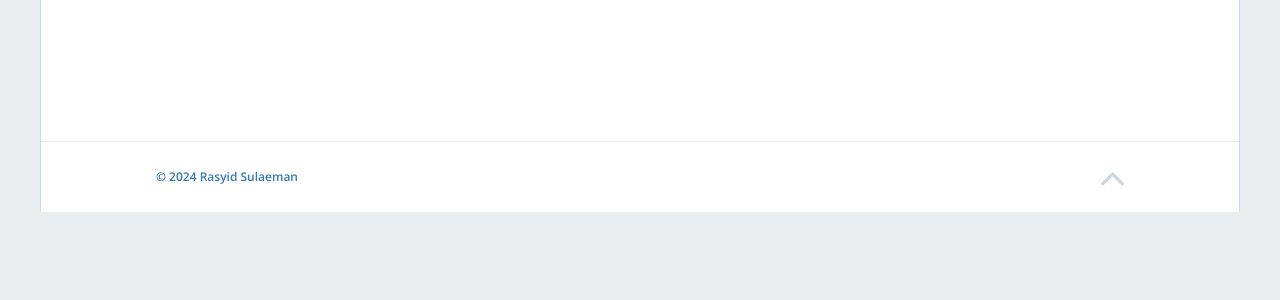
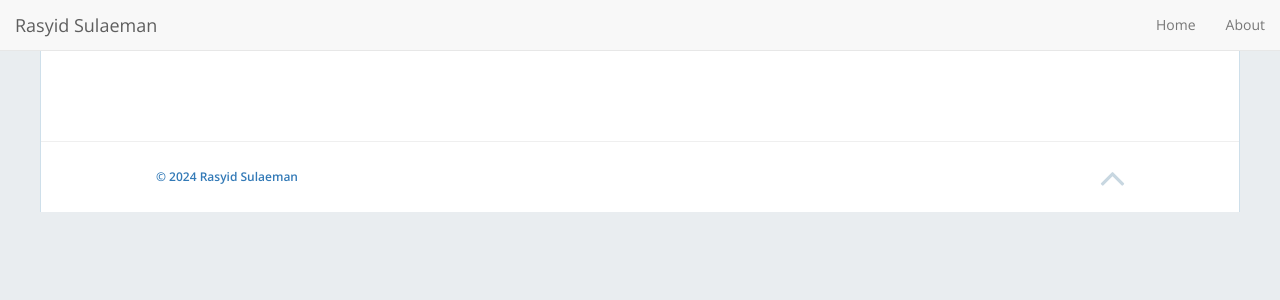
Before and after one commit to rasyidsulaeman/rasyidsulaeman.github.io, a Jekyll site: the page built from _posts/2016-02-18-phantom-jekyll-template.md, in a window 1280 px wide. Shown: the top 300 px of the page. Built offline with Jekyll 4.4.1, drawn with Linux system fonts in a browser that asks for light colours; nearby versions of some CDN libraries; part of the change alters nothing that is shown.

Commit message:
update post

```diff
--- a/_config.yml
+++ b/_config.yml
@@ -102,7 +102,7 @@ admin_name: 'Rasyid Sulaeman'
 enable_contact: true
 
 #### Phantom Navigation menu
-enable_nav: false
+enable_nav: true
 nav_item:
   - { url: '/', text: 'Home' }
   - { url: '/about', text: 'About' }
--- a/_posts/2016-02-18-phantom-jekyll-template.md
+++ b/_posts/2016-02-18-phantom-jekyll-template.md
@@ -1,13 +1,13 @@
 ---
 layout: inner
 position: left
-title: 'Phantom'
-date: 2016-02-20 21:15:00
-categories: development design
-tags: Jekyll Sass Bootstrap
-featured_image: '/img/posts/04_phantom-jekyll-1130x864-2x.png'
-project_link: 'https://github.com/jamigibbs'
-button_icon: 'flask'
+title: 'SQL Data Job Analytics'
+date: 2024-04-19
+categories: data exploration
+tags: SQL Python
+featured_image: '/img/posts/police_device_1.jpg'
+project_link: 'https://github.com/rasyidsulaeman/SQL_Project_Data_Job_Analysis'
+button_icon: 'github'
 button_text: 'Visit Project'
-lead_text: "A minimalist Jekyll theme that you're looking at it right now"
+lead_text: "Data Exploration to identify high-paying and sought-after skills, optimizing job searches."
 ---
```
Also changed, not shown: 9 other files.
